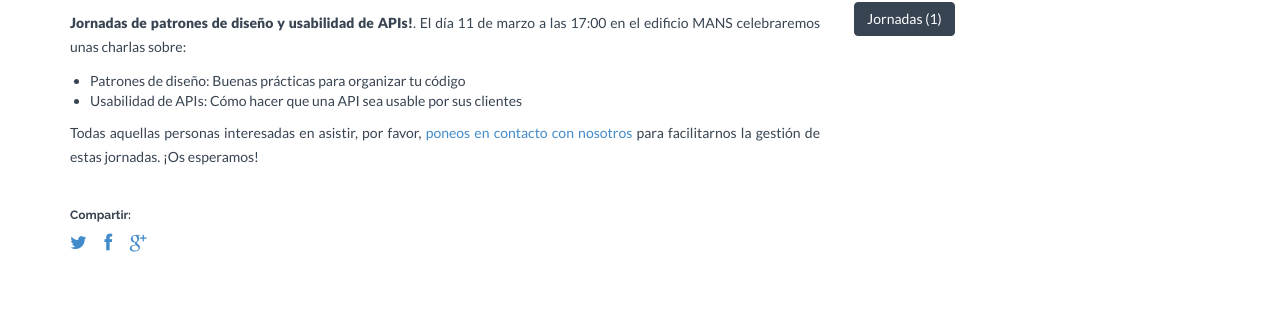
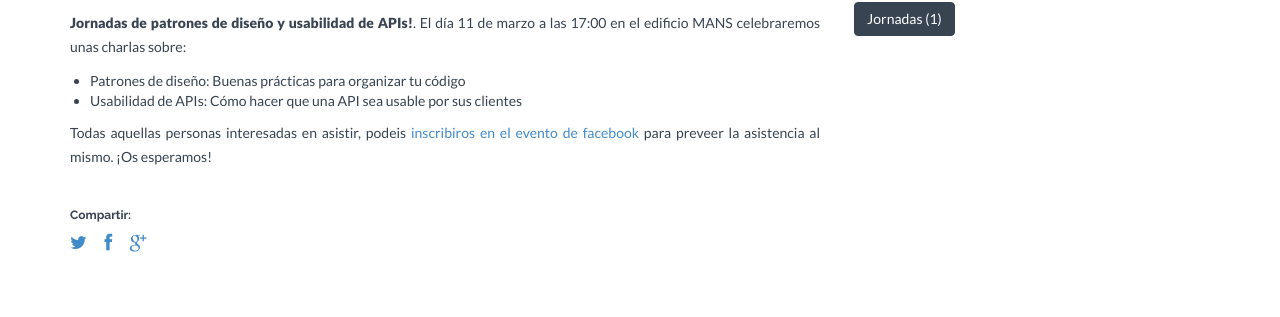
Before and after one commit to CorunaDevelopers/corunadevelopers.github.io, a Jekyll site: the page built from _posts/blog/2016-02-29-jornadas-patrones-diseno-y-usabilidad-apis.markdown, in a window 1280 px wide and 900 px high, scrolled down 649 px. Shown: the part 257-574 px from the top of the window. Built offline with Jekyll 4.4.1, drawn with Linux system fonts in a browser that asks for light colours; nearby versions of some CDN libraries.

Commit message:
include event of facebook to conference 11 march

```diff
--- a/_posts/blog/2016-02-29-jornadas-patrones-diseno-y-usabilidad-apis.markdown
+++ b/_posts/blog/2016-02-29-jornadas-patrones-diseno-y-usabilidad-apis.markdown
@@ -18,6 +18,6 @@ El día 11 de marzo a las 17:00 en el edificio MANS celebraremos unas charlas so
 <li>Patrones de diseño: Buenas prácticas para organizar tu código</li>
 <li>Usabilidad de APIs: Cómo hacer que una API sea usable por sus clientes</li>
 </ul>
-Todas aquellas personas interesadas en asistir, por favor, <a href="http://corunadevelopers.github.io/contact/">poneos en contacto con nosotros</a> para facilitarnos la gestión de estas jornadas. ¡Os esperamos!
+Todas aquellas personas interesadas en asistir, podeis <a href="https://www.facebook.com/events/686354584800865/">inscribiros en el evento de facebook</a> para preveer la asistencia al mismo. ¡Os esperamos!
 
 [hampden]: https://github.com/jekyll/jekyll
```
